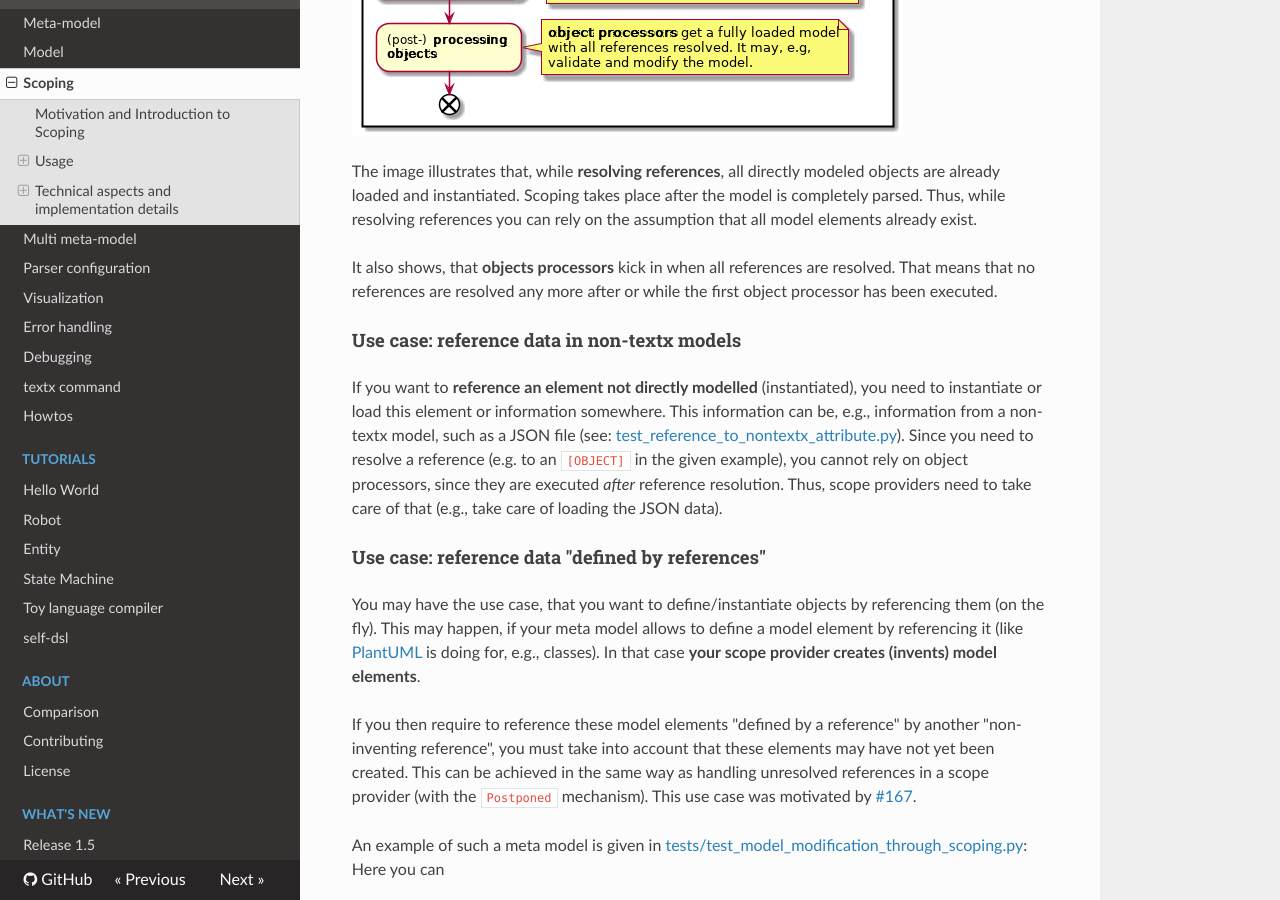
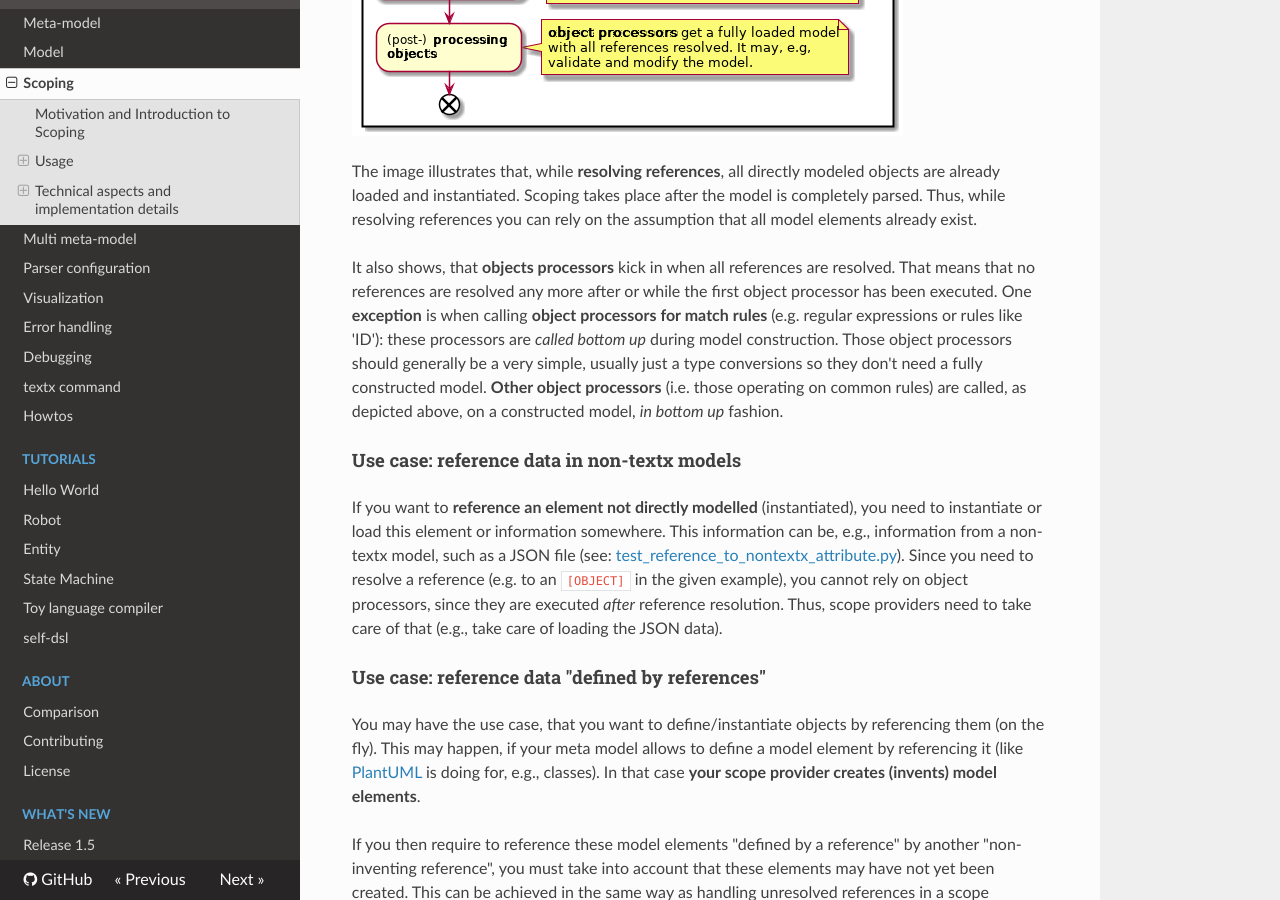
Before and after one commit to textX/textX, an MkDocs documentation site: the page built from docs/scoping.md, in a window 1280 px wide and 900 px high, scrolled down 5086 px. Built offline with MkDocs 1.6.1, drawn with Linux system fonts in a browser that asks for light colours; nearby versions of some CDN libraries; comment, search, counter and statistics services are not loaded.

Commit message:
docu for #183 (#184)
Added docu concerning the order of execution of object processors.

```diff
--- a/docs/scoping.md
+++ b/docs/scoping.md
@@ -249,7 +249,12 @@ model elements already exist.
 It also shows, that **objects processors** kick in when all
 references are resolved. That means that no references are
 resolved any more after or while the first object processor has been
-executed.
+executed. One **exception** is when calling **object processors for match rules**
+(e.g. regular expressions or rules like 'ID'): these processors are *called bottom up*
+during model construction. Those object processors should generally be a very
+simple, usually just a type conversions so they don't need a fully constructed model.
+**Other object processors** (i.e. those operating on common rules) are called,
+as depicted above, on a constructed model, *in bottom up* fashion.
 
 #### Use case: reference data in non-textx models
 
```
